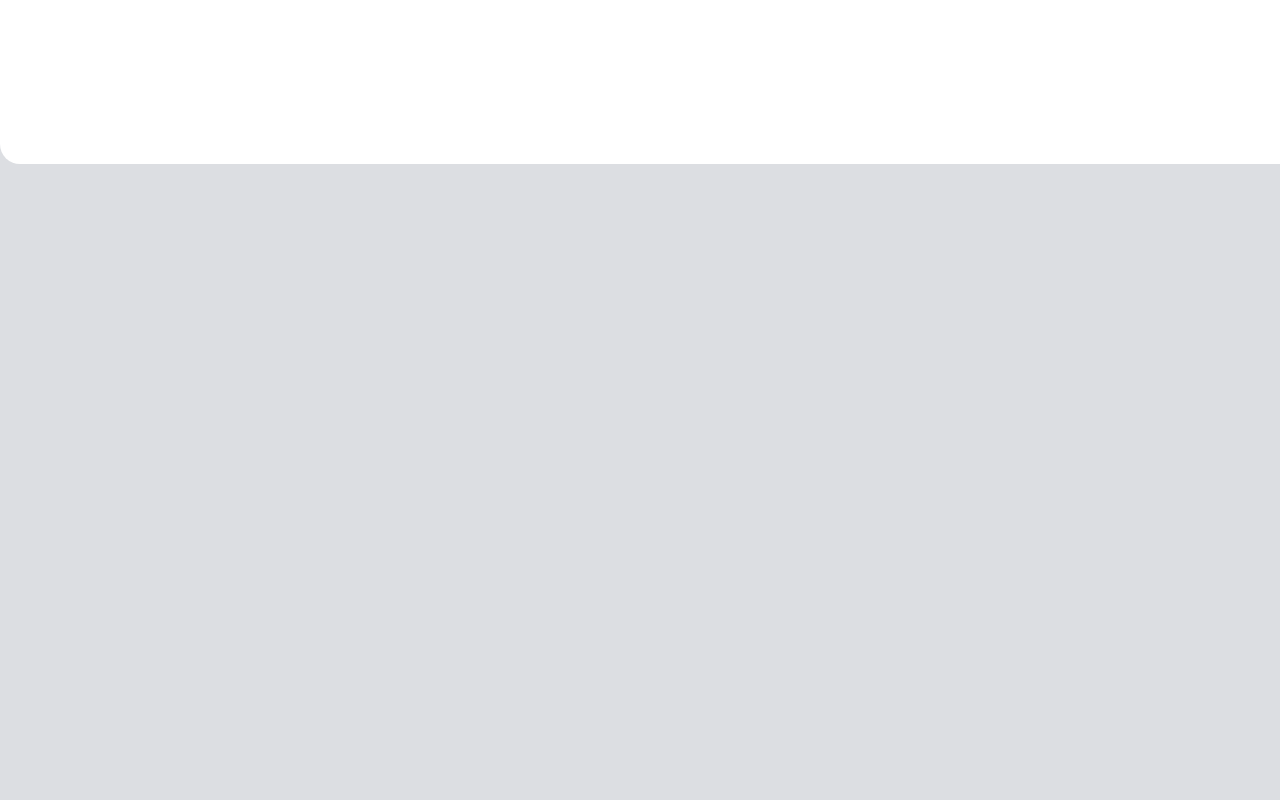
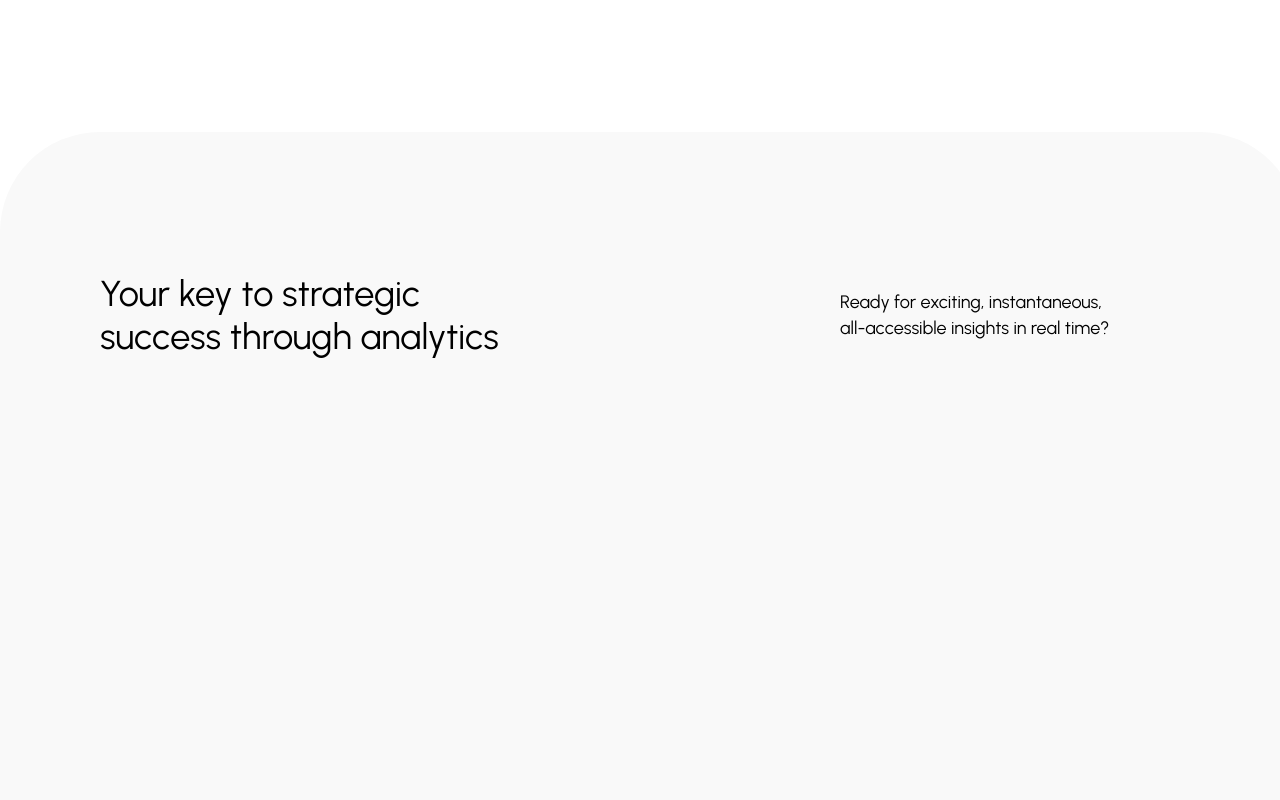
Before and after one commit to colidarity/ramos-ui, a React app: page / in a window 1280 px wide. Shown: the part 740-1540 px from the top of the page. Before the commit the page ends 936 px from the top, so only its background shows below. Built offline with nearby package versions, Linux system fonts and the light colour scheme.

Commit message:
Insights title implemented

```diff
--- a/globals.css
+++ b/globals.css
@@ -18,6 +18,7 @@
   --light-gray: #cccccc;
   --btn-gray: #f2f2f2;
   --yellow: #ffd026;
+  --insights-bg: #f9f9f9;
 }
 
 html {
--- a/src/Home/atf.js
+++ b/src/Home/atf.js
@@ -32,7 +32,7 @@ const ATFContent = () => {
       <ATFHead>
         <span className="block">Analytics</span>
         <span className="block">
-          that <span className="light">helps</span> you &nbsp;
+          that <span className="light">help</span> you &nbsp;
         </span>
         <span className="block">
           shape <span className="space"></span> the future
--- a/src/Home/home.js
+++ b/src/Home/home.js
@@ -1,7 +1,8 @@
 import React from 'react';
 
+import PrimaryHeader from '../components/PrimaryHeader';
 import ATFContent from './atf';
-import PrimaryHeader from '../components/PrimaryHeader';
+import Insights from './insights';
 
 import { Container } from './styled';
 
@@ -10,6 +11,7 @@ const Home = () => {
     <Container>
       <PrimaryHeader />
       <ATFContent />
+      <Insights />
     </Container>
   );
 };
--- /dev/null
+++ b/src/Home/insights.js
@@ -0,0 +1,26 @@
+import React from 'react';
+import { InsightsTitle, InsightsWrapper } from './styled';
+
+const Insights = () => {
+  return (
+    <InsightsWrapper>
+      <InsightsTitle>
+        <div>
+          <h2>
+            Your key to strategic
+            <br />
+            success through analytics
+          </h2>
+        </div>
+        <div>
+          <p>
+            Ready for exciting, instantaneous,
+            <br /> all-accessible insights in real time?
+          </p>
+        </div>
+      </InsightsTitle>
+    </InsightsWrapper>
+  );
+};
+
+export default Insights;
--- a/src/Home/styled.js
+++ b/src/Home/styled.js
@@ -11,7 +11,7 @@ export const Container = styled.div`
 
 export const ContentSection = styled.section`
   width: 100%;
-  height: 100vh;
+  height: 768px;
   position: relative;
 `;
 
@@ -71,7 +71,7 @@ export const ATFHead = styled.h1`
     }
     &.space {
       display: inline-block;
-      width: 80px;
+      width: 70px;
     }
     &.light {
       color: var(--light-gray);
@@ -111,3 +111,35 @@ export const ThirdIco = styled(RoundedIcon)`
   top: 425px;
   left: 580px;
 `;
+
+export const InsightsWrapper = styled.section`
+  background-color: var(--insights-bg);
+  border-radius: 100px;
+  height: 100vh;
+  position: relative;
+  overflow: hidden;
+`;
+
+export const InsightsTitle = styled.header`
+  display: flex;
+  justify-content: left;
+  align-items: center;
+  margin-top: 140px;
+  div {
+    padding-inline: 100px;
+    &:nth-child(1) {
+      width: 60%;
+      h2 {
+        font-size: 36px;
+      }
+    }
+    &:nth-child(2) {
+      width: 40%;
+      p {
+        line-height: 26px;
+        font-size: 18px;
+      }
+    }
+  }
+  font-size: 46px;
+`;
--- a/src/components/AnimatedLinesIco/styled.js
+++ b/src/components/AnimatedLinesIco/styled.js
@@ -10,7 +10,7 @@ export const AnimatedIco = styled.figure`
   span {
     display: inline-block;
     background-color: var(--black);
-    width: 3px;
+    width: 5px;
     border-radius: 3px;
     margin-inline: 2px;
     position: absolute;
```
